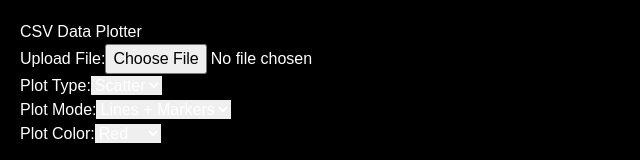
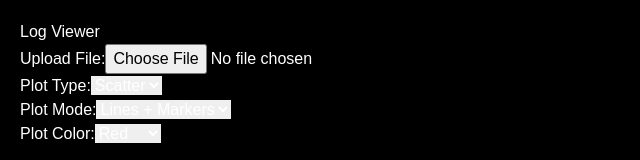
Before and after one commit to Debesh-Acharya/ADRDE_Project, a React (Vite) app in the folder LogViewer/: page / in a window 1280 px wide. Shown: the top 160 px of the page, without its empty margins (0-640 px from the left). Built offline with nearby package versions, Linux system fonts and the light colour scheme.

Commit message:
changes name

```diff
--- a/LogViewer/src/App.jsx
+++ b/LogViewer/src/App.jsx
@@ -5,7 +5,7 @@ import MyPlot from './MyPlot';
 const App = () => {
   return (
     <div>
-      <h1>CSV Data Plotter</h1>
+      <h1>Log Viewer</h1>
       <MyPlot />
     </div>
   );
```
